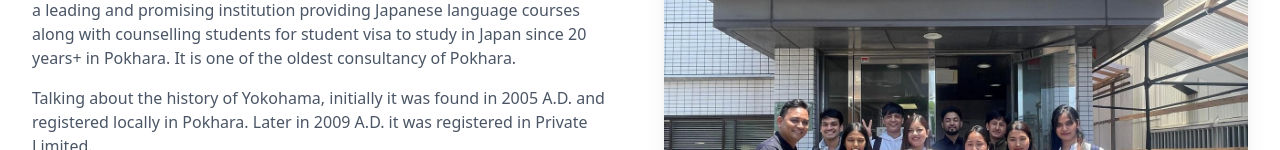
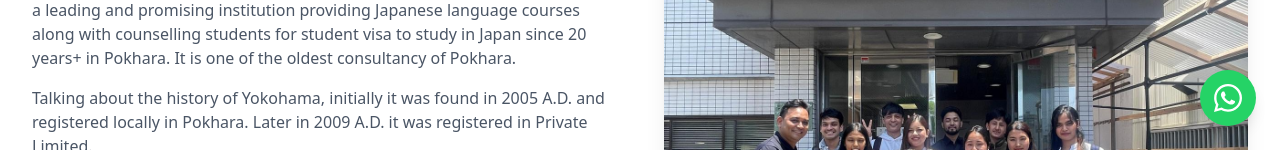
Before and after one commit to AdityaXD007/Keiko-Consultancy-Website, a Next.js app: page /about in a window 1280 px wide. Shown: the part 650-800 px from the top of the page. Built offline with nearby package versions, Linux system fonts and the light colour scheme.

Commit message:
ADD: Addeda whatsapp bubble icon overlay

```diff
--- a/app/layout.tsx
+++ b/app/layout.tsx
@@ -18,6 +18,8 @@
   description: "Your Gateway to Study & Career Opportunities in Japan",
 };
 
+import { WhatsAppButton } from "@/components/WhatsAppButton";
+
 export default function RootLayout({
   children,
 }: Readonly<{
@@ -30,6 +32,7 @@
     >
       <body className="min-h-full flex flex-col">
         {children}
+        <WhatsAppButton />
         <Toaster position="top-center" richColors />
       </body>
     </html>
--- /dev/null
+++ b/components/WhatsAppButton.tsx
@@ -0,0 +1,35 @@
+import React from 'react';
+
+export function WhatsAppButton() {
+  return (
+    <div className="fixed bottom-6 right-6 z-50 flex items-center group">
+      {/* Tooltip Text */}
+      <span className="absolute right-full mr-4 w-max px-4 py-2 bg-gray-900 text-white text-sm font-medium rounded-lg shadow-lg opacity-0 invisible group-hover:opacity-100 group-hover:visible transition-all duration-300 translate-x-2 group-hover:translate-x-0 pointer-events-none">
+        Chat with us on WhatsApp
+        {/* Little triangle arrow pointing right */}
+        <div className="absolute top-1/2 -right-1.5 -translate-y-1/2 border-[6px] border-transparent border-l-gray-900"></div>
+      </span>
+
+      {/* Button */}
+      <a
+        href="https://wa.me/9779856029972"
+        target="_blank"
+        rel="noopener noreferrer"
+        className="relative flex items-center justify-center w-14 h-14 bg-[#25D366] text-white rounded-full shadow-lg hover:scale-110 transition-transform duration-300"
+        aria-label="Chat on WhatsApp"
+      >
+        <div className="absolute inset-0 rounded-full animate-ping bg-[#25D366] opacity-40 group-hover:opacity-60 transition-opacity"></div>
+        <svg
+          xmlns="http://www.w3.org/2000/svg"
+          viewBox="0 0 448 512"
+          width="32"
+          height="32"
+          fill="currentColor"
+          className="relative z-10"
+        >
+          <path d="M380.9 97.1C339 55.1 283.2 32 223.9 32c-122.4 0-222 99.6-222 222 0 39.1 10.2 77.3 29.6 111L0 480l117.7-30.9c32.4 17.7 68.9 27 106.1 27h.1c122.3 0 224.1-99.6 224.1-222 0-59.3-25.2-115-67.1-157zm-157 341.6c-33.2 0-65.7-8.9-94-25.7l-6.7-4-69.8 18.3L72 359.2l-4.4-7c-18.5-29.4-28.2-63.3-28.2-98.2 0-101.7 82.8-184.5 184.6-184.5 49.3 0 95.6 19.2 130.4 54.1 34.8 34.9 56.2 81.2 56.1 130.5 0 101.8-84.9 184.6-186.6 184.6zm101.2-138.2c-5.5-2.8-32.8-16.2-37.9-18-5.1-1.9-8.8-2.8-12.5 2.8-3.7 5.6-14.3 18-17.6 21.8-3.2 3.7-6.5 4.2-12 1.4-32.6-16.3-54-29.1-75.5-66-5.7-9.8 5.7-9.1 16.3-30.3 1.8-3.7 .9-6.9-.5-9.7-1.4-2.8-12.5-30.1-17.1-41.2-4.5-10.8-9.1-9.3-12.5-9.5-3.2-.2-6.9-.2-10.6-.2-3.7 0-9.7 1.4-14.8 6.9-5.1 5.6-19.4 19-19.4 46.3 0 27.3 19.9 53.7 22.6 57.4 2.8 3.7 39.1 59.7 94.8 83.8 35.2 15.2 49 16.5 66.6 13.9 10.7-1.6 32.8-13.4 37.4-26.4 4.6-13 4.6-24.1 3.2-26.4-1.3-2.5-5-3.9-10.5-6.6z"/>
+        </svg>
+      </a>
+    </div>
+  );
+}
```
